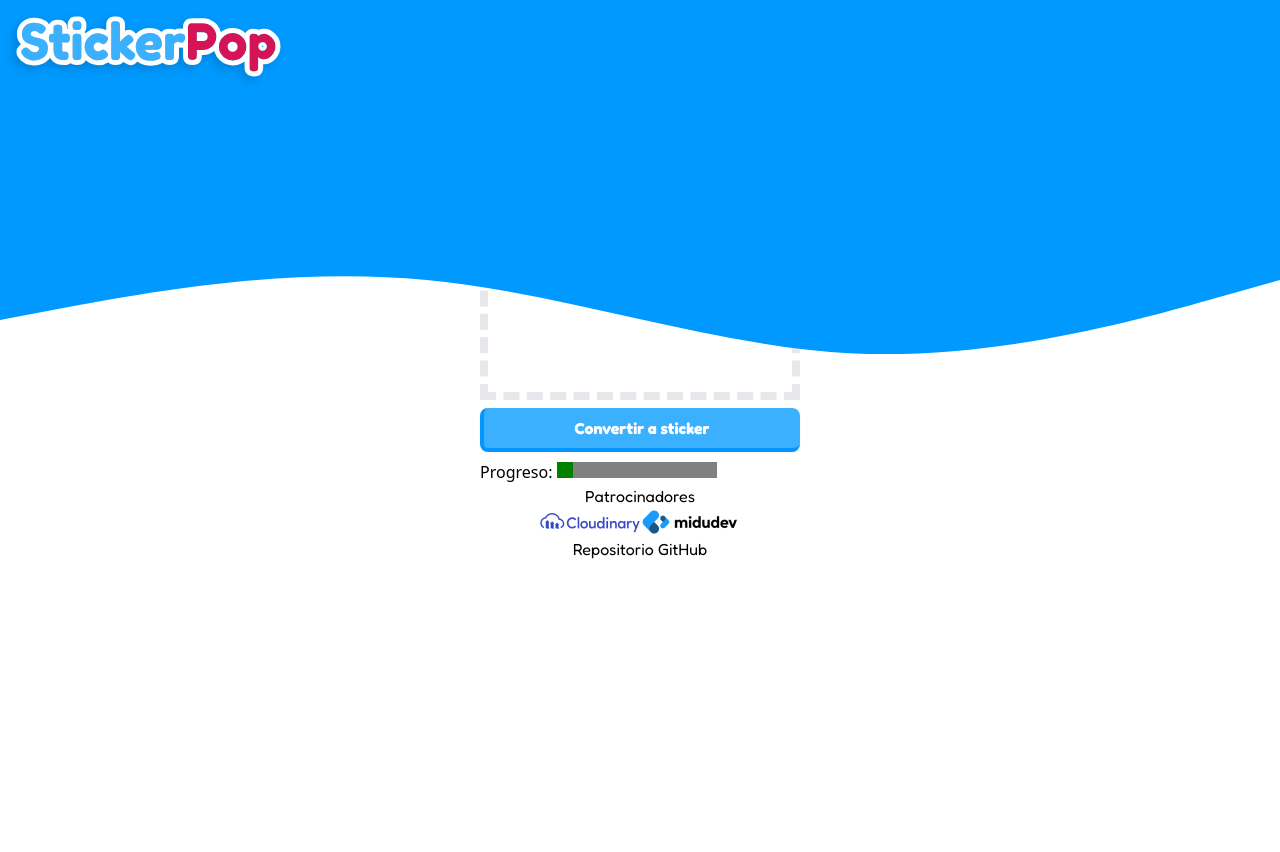
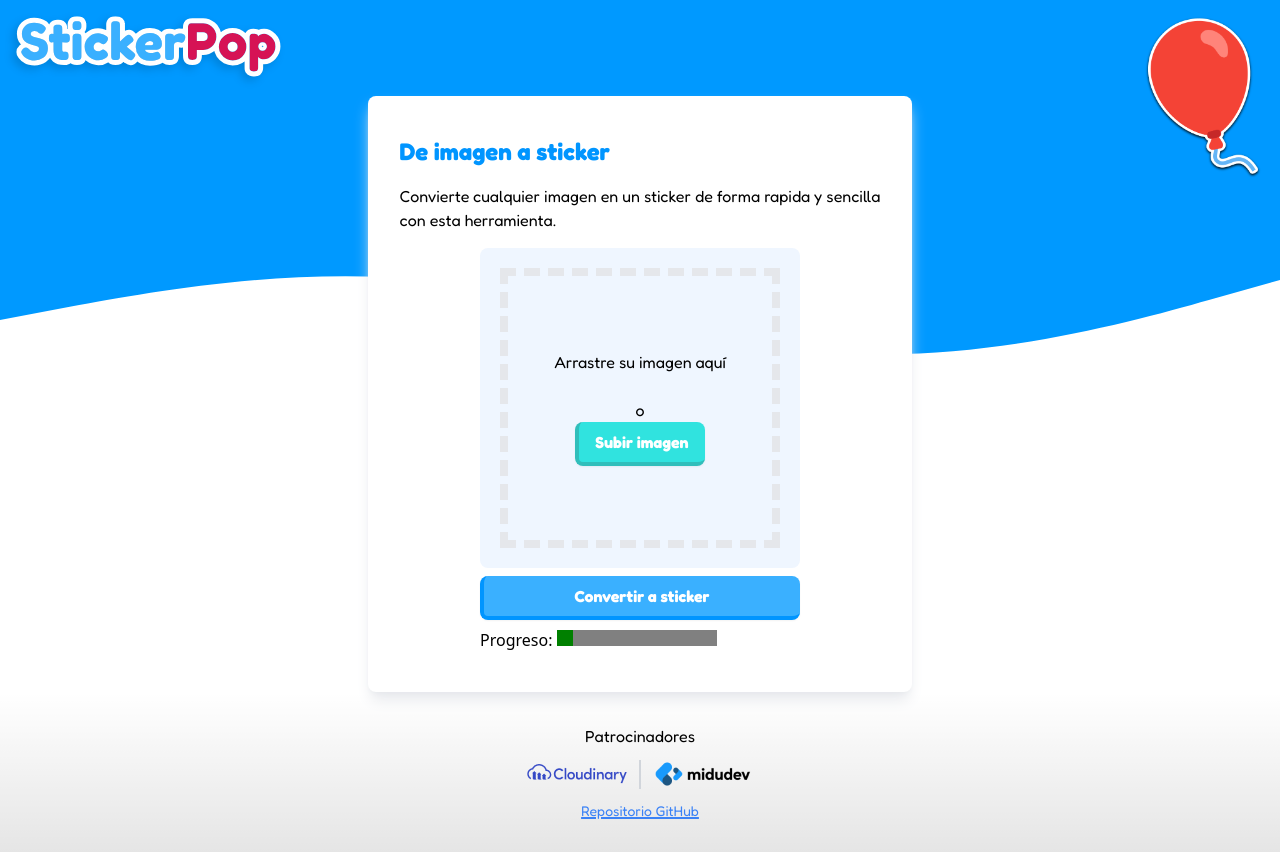
Before and after one commit to JosePhee03/StickerPop, a React (Vite) app: page / in a window 1280 px wide. Before the commit the page ends 800 px from the top, so only its background shows below. Built offline with nearby package versions, Linux system fonts and the light colour scheme.

Commit message:
new styles

```diff
--- a/src/css/output.css
+++ b/src/css/output.css
@@ -513,12 +513,20 @@ video {
   --tw-backdrop-sepia:  ;
 }
 
+.fixed {
+  position: fixed;
+}
+
 .absolute {
   position: absolute;
 }
 
 .relative {
   position: relative;
+}
+
+.bottom-0 {
+  bottom: 0px;
 }
 
 .left-0 {
@@ -529,40 +537,60 @@ video {
   left: 1rem;
 }
 
+.right-0 {
+  right: 0px;
+}
+
+.right-2 {
+  right: 0.5rem;
+}
+
 .top-0 {
   top: 0px;
+}
+
+.top-2 {
+  top: 0.5rem;
 }
 
 .top-4 {
   top: 1rem;
 }
 
-.right-2 {
-  right: 0.5rem;
+.-z-10 {
+  z-index: -10;
 }
 
-.top-2 {
-  top: 0.5rem;
+.z-0 {
+  z-index: 0;
 }
 
-.col-span-1 {
-  grid-column: span 1 / span 1;
+.z-10 {
+  z-index: 10;
 }
 
 .m-auto {
   margin: auto;
 }
 
+.mt-24 {
+  margin-top: 6rem;
+}
+
 .flex {
   display: flex;
 }
 
-.grid {
-  display: grid;
+.hidden {
+  display: none;
 }
 
-.hidden {
-  display: none;
+.h-40 {
+  height: 10rem;
+}
+
+.h-6 {
+  height: 1.5rem;
 }
 
 .h-80 {
@@ -577,8 +605,16 @@ video {
   height: 100%;
 }
 
-.min-h-screen {
-  min-height: 100vh;
+.h-screen {
+  height: 100vh;
+}
+
+.w-20 {
+  width: 5rem;
+}
+
+.w-40 {
+  width: 10rem;
 }
 
 .w-80 {
@@ -599,8 +635,8 @@ video {
   transform: translate(var(--tw-translate-x), var(--tw-translate-y)) rotate(var(--tw-rotate)) skewX(var(--tw-skew-x)) skewY(var(--tw-skew-y)) scaleX(var(--tw-scale-x)) scaleY(var(--tw-scale-y));
 }
 
-.grid-cols-1 {
-  grid-template-columns: repeat(1, minmax(0, 1fr));
+.cursor-pointer {
+  cursor: pointer;
 }
 
 .flex-col {
@@ -615,24 +651,111 @@ video {
   justify-content: center;
 }
 
-.gap-1 {
-  gap: 0.25rem;
+.justify-between {
+  justify-content: space-between;
 }
 
 .gap-2 {
   gap: 0.5rem;
 }
 
+.gap-3 {
+  gap: 0.75rem;
+}
+
+.gap-4 {
+  gap: 1rem;
+}
+
+.gap-6 {
+  gap: 1.5rem;
+}
+
+.divide-x > :not([hidden]) ~ :not([hidden]) {
+  --tw-divide-x-reverse: 0;
+  border-right-width: calc(1px * var(--tw-divide-x-reverse));
+  border-left-width: calc(1px * calc(1 - var(--tw-divide-x-reverse)));
+}
+
+.divide-x-2 > :not([hidden]) ~ :not([hidden]) {
+  --tw-divide-x-reverse: 0;
+  border-right-width: calc(2px * var(--tw-divide-x-reverse));
+  border-left-width: calc(2px * calc(1 - var(--tw-divide-x-reverse)));
+}
+
+.divide-gray-300 > :not([hidden]) ~ :not([hidden]) {
+  --tw-divide-opacity: 1;
+  border-color: rgb(209 213 219 / var(--tw-divide-opacity));
+}
+
+.rounded-full {
+  border-radius: 9999px;
+}
+
 .rounded-lg {
   border-radius: 0.5rem;
+}
+
+.rounded-l-lg {
+  border-top-left-radius: 0.5rem;
+  border-bottom-left-radius: 0.5rem;
+}
+
+.rounded-r-lg {
+  border-top-right-radius: 0.5rem;
+  border-bottom-right-radius: 0.5rem;
 }
 
 .border-8 {
   border-width: 8px;
 }
 
+.border-b-4 {
+  border-bottom-width: 4px;
+}
+
 .border-dashed {
   border-style: dashed;
+}
+
+.border-cyan-300 {
+  --tw-border-opacity: 1;
+  border-color: rgb(103 232 249 / var(--tw-border-opacity));
+}
+
+.border-cyan-500 {
+  --tw-border-opacity: 1;
+  border-color: rgb(6 182 212 / var(--tw-border-opacity));
+}
+
+.border-emerald-500 {
+  --tw-border-opacity: 1;
+  border-color: rgb(16 185 129 / var(--tw-border-opacity));
+}
+
+.border-gray-800 {
+  --tw-border-opacity: 1;
+  border-color: rgb(31 41 55 / var(--tw-border-opacity));
+}
+
+.border-green-400 {
+  --tw-border-opacity: 1;
+  border-color: rgb(74 222 128 / var(--tw-border-opacity));
+}
+
+.border-green-500 {
+  --tw-border-opacity: 1;
+  border-color: rgb(34 197 94 / var(--tw-border-opacity));
+}
+
+.border-orange-500 {
+  --tw-border-opacity: 1;
+  border-color: rgb(249 115 22 / var(--tw-border-opacity));
+}
+
+.border-orange-700 {
+  --tw-border-opacity: 1;
+  border-color: rgb(194 65 12 / var(--tw-border-opacity));
 }
 
 .border-pastel-blue {
@@ -640,24 +763,58 @@ video {
   border-color: rgb(0 149 255 / var(--tw-border-opacity));
 }
 
-.border-pastel-cyan {
-  --tw-border-opacity: 1;
-  border-color: rgb(48 227 223 / var(--tw-border-opacity));
-}
-
 .border-pastel-dark-cyan {
   --tw-border-opacity: 1;
   border-color: rgb(48 190 187 / var(--tw-border-opacity));
 }
 
-.border-pastel-gray {
+.border-red-400 {
   --tw-border-opacity: 1;
-  border-color: rgb(238 238 238 / var(--tw-border-opacity));
+  border-color: rgb(248 113 113 / var(--tw-border-opacity));
 }
 
-.border-orange-700 {
-  --tw-border-opacity: 1;
-  border-color: rgb(194 65 12 / var(--tw-border-opacity));
+.bg-\[\#000000e5\] {
+  background-color: #000000e5;
+}
+
+.bg-black {
+  --tw-bg-opacity: 1;
+  background-color: rgb(0 0 0 / var(--tw-bg-opacity));
+}
+
+.bg-blue-50 {
+  --tw-bg-opacity: 1;
+  background-color: rgb(239 246 255 / var(--tw-bg-opacity));
+}
+
+.bg-cyan-400 {
+  --tw-bg-opacity: 1;
+  background-color: rgb(34 211 238 / var(--tw-bg-opacity));
+}
+
+.bg-emerald-400 {
+  --tw-bg-opacity: 1;
+  background-color: rgb(52 211 153 / var(--tw-bg-opacity));
+}
+
+.bg-gray-700 {
+  --tw-bg-opacity: 1;
+  background-color: rgb(55 65 81 / var(--tw-bg-opacity));
+}
+
+.bg-green-400 {
+  --tw-bg-opacity: 1;
+  background-color: rgb(74 222 128 / var(--tw-bg-opacity));
+}
+
+.bg-orange-400 {
+  --tw-bg-opacity: 1;
+  background-color: rgb(251 146 60 / var(--tw-bg-opacity));
+}
+
+.bg-orange-600 {
+  --tw-bg-opacity: 1;
+  background-color: rgb(234 88 12 / var(--tw-bg-opacity));
 }
 
 .bg-pastel-cyan {
@@ -670,18 +827,36 @@ video {
   background-color: rgb(58 176 255 / var(--tw-bg-opacity));
 }
 
+.bg-sky-500 {
+  --tw-bg-opacity: 1;
+  background-color: rgb(14 165 233 / var(--tw-bg-opacity));
+}
+
 .bg-white {
   --tw-bg-opacity: 1;
   background-color: rgb(255 255 255 / var(--tw-bg-opacity));
 }
 
-.bg-orange-600 {
-  --tw-bg-opacity: 1;
-  background-color: rgb(234 88 12 / var(--tw-bg-opacity));
+.bg-footer-gradient {
+  background-image: linear-gradient(180deg, rgba(217, 217, 217, 0) 0%, rgba(0, 0, 0, 0.1) 100%);;
 }
 
-.bg-alpha {
-  background-image: url(/public/alpha.jpg);
+.p-2 {
+  padding: 0.5rem;
+}
+
+.p-5 {
+  padding: 1.25rem;
+}
+
+.px-2 {
+  padding-left: 0.5rem;
+  padding-right: 0.5rem;
+}
+
+.px-3 {
+  padding-left: 0.75rem;
+  padding-right: 0.75rem;
 }
 
 .px-8 {
@@ -689,9 +864,19 @@ video {
   padding-right: 2rem;
 }
 
-.py-4 {
-  padding-top: 1rem;
-  padding-bottom: 1rem;
+.py-1 {
+  padding-top: 0.25rem;
+  padding-bottom: 0.25rem;
+}
+
+.py-10 {
+  padding-top: 2.5rem;
+  padding-bottom: 2.5rem;
+}
+
+.py-6 {
+  padding-top: 1.5rem;
+  padding-bottom: 1.5rem;
 }
 
 .font-fredoka {
@@ -703,8 +888,18 @@ video {
   line-height: 2rem;
 }
 
+.text-sm {
+  font-size: 0.875rem;
+  line-height: 1.25rem;
+}
+
 .font-bold {
   font-weight: 700;
+}
+
+.text-blue-500 {
+  --tw-text-opacity: 1;
+  color: rgb(59 130 246 / var(--tw-text-opacity));
 }
 
 .text-pastel-blue {
@@ -712,15 +907,38 @@ video {
   color: rgb(0 149 255 / var(--tw-text-opacity));
 }
 
-.shadow-md {
-  --tw-shadow: 0 4px 6px -1px rgb(0 0 0 / 0.1), 0 2px 4px -2px rgb(0 0 0 / 0.1);
-  --tw-shadow-colored: 0 4px 6px -1px var(--tw-shadow-color), 0 2px 4px -2px var(--tw-shadow-color);
+.text-white {
+  --tw-text-opacity: 1;
+  color: rgb(255 255 255 / var(--tw-text-opacity));
+}
+
+.underline {
+  text-decoration-line: underline;
+}
+
+.decoration-blue-500 {
+  text-decoration-color: #3b82f6;
+}
+
+.decoration-2 {
+  text-decoration-thickness: 2px;
+}
+
+.shadow-lg {
+  --tw-shadow: 0 10px 15px -3px rgb(0 0 0 / 0.1), 0 4px 6px -4px rgb(0 0 0 / 0.1);
+  --tw-shadow-colored: 0 10px 15px -3px var(--tw-shadow-color), 0 4px 6px -4px var(--tw-shadow-color);
   box-shadow: var(--tw-ring-offset-shadow, 0 0 #0000), var(--tw-ring-shadow, 0 0 #0000), var(--tw-shadow);
 }
 
-.shadow-gray-400 {
-  --tw-shadow-color: #9ca3af;
+.shadow-gray-200 {
+  --tw-shadow-color: #e5e7eb;
   --tw-shadow: var(--tw-shadow-colored);
+}
+
+.backdrop-blur-sm {
+  --tw-backdrop-blur: blur(4px);
+  -webkit-backdrop-filter: var(--tw-backdrop-blur) var(--tw-backdrop-brightness) var(--tw-backdrop-contrast) var(--tw-backdrop-grayscale) var(--tw-backdrop-hue-rotate) var(--tw-backdrop-invert) var(--tw-backdrop-opacity) var(--tw-backdrop-saturate) var(--tw-backdrop-sepia);
+          backdrop-filter: var(--tw-backdrop-blur) var(--tw-backdrop-brightness) var(--tw-backdrop-contrast) var(--tw-backdrop-grayscale) var(--tw-backdrop-hue-rotate) var(--tw-backdrop-invert) var(--tw-backdrop-opacity) var(--tw-backdrop-saturate) var(--tw-backdrop-sepia);
 }
 
 .btn {
@@ -758,3 +976,19 @@ video {
   --tw-scale-y: 1.05;
   transform: translate(var(--tw-translate-x), var(--tw-translate-y)) rotate(var(--tw-rotate)) skewX(var(--tw-skew-x)) skewY(var(--tw-skew-y)) scaleX(var(--tw-scale-x)) scaleY(var(--tw-scale-y));
 }
+
+.hover\:border-cyan-300:hover {
+  --tw-border-opacity: 1;
+  border-color: rgb(103 232 249 / var(--tw-border-opacity));
+}
+
+.hover\:brightness-125:hover {
+  --tw-brightness: brightness(1.25);
+  filter: var(--tw-blur) var(--tw-brightness) var(--tw-contrast) var(--tw-grayscale) var(--tw-hue-rotate) var(--tw-invert) var(--tw-saturate) var(--tw-sepia) var(--tw-drop-shadow);
+}
+
+@media (min-width: 1024px) {
+  .lg\:block {
+    display: block;
+  }
+}
```
